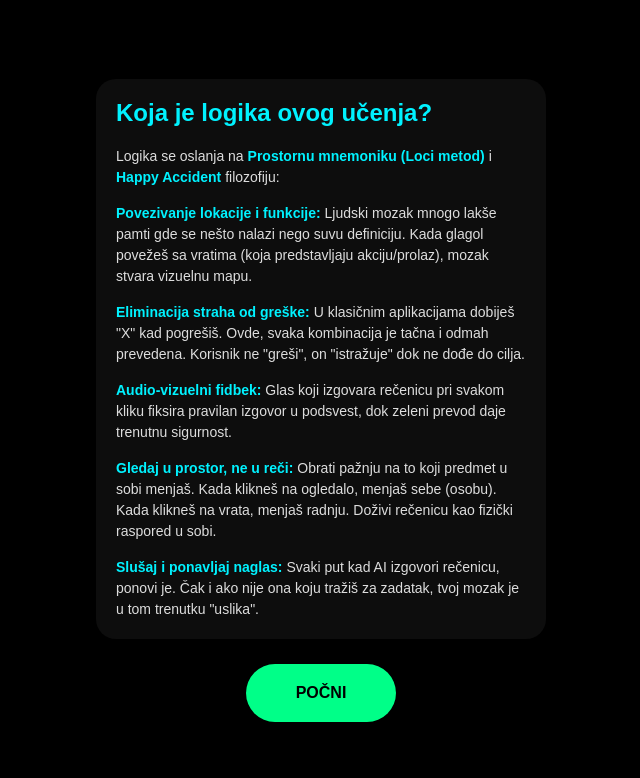
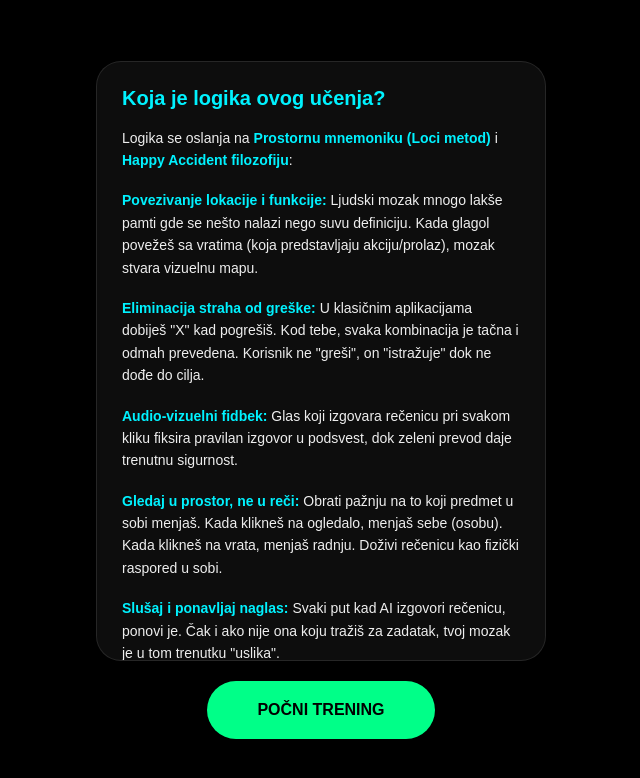
Before and after one commit to vegelandjelo/palata-pamcenja, a plain HTML site: page index.html in a window 1280 px wide. Both pictures are taken after a click on the button "DALJE". Shown: the whole page, without its empty margins (319-959 px from the left). Drawn offline with Linux system fonts and the light colour scheme.

Commit message:
Update index.html

```diff
--- a/index.html
+++ b/index.html
@@ -3,7 +3,7 @@
 <head>
     <meta charset="UTF-8">
     <meta name="viewport" content="width=device-width, initial-scale=1.0, maximum-scale=1.0, user-scalable=no">
-    <title>Grammar Room</title>
+    <title>Grammar Room Engine</title>
     <style>
         :root { --accent: #00f2ff; --success: #00ff88; --danger: #ff0000; }
         * { -webkit-tap-highlight-color: transparent; touch-action: manipulation; box-sizing: border-box; }
@@ -11,11 +11,11 @@
 
         .app-container { position: relative; width: 100%; height: 100vh; background-image: url('soba.jpg'); background-size: cover; background-position: center; }
 
-        .display-wall { position: absolute; top: 20px; left: 50%; transform: translateX(-50%); width: 90%; max-width: 320px; padding: 15px; background: rgba(0,0,0,0.9); backdrop-filter: blur(10px); border-radius: 20px; text-align: center; z-index: 10; border: 1px solid var(--accent); }
+        .display-wall { position: absolute; top: 15px; left: 50%; transform: translateX(-50%); width: 90%; max-width: 320px; padding: 12px; background: rgba(0,0,0,0.9); backdrop-filter: blur(10px); border-radius: 20px; text-align: center; z-index: 10; border: 1px solid var(--accent); }
         .success-glow { border: 3px solid var(--success) !important; box-shadow: 0 0 30px var(--success); }
 
         .instruction { font-size: 10px; color: var(--accent); letter-spacing: 2px; text-transform: uppercase; }
-        .sentence { font-size: 22px; font-weight: bold; color: #fff; margin: 5px 0; text-transform: uppercase; }
+        .sentence { font-size: 22px; font-weight: bold; color: #fff; margin: 4px 0; text-transform: uppercase; }
         .live-translation { font-size: 15px; color: var(--success); font-style: italic; }
 
         .hotspot { position: absolute; width: 100px; height: 100px; z-index: 20; display: flex; align-items: center; justify-content: center; cursor: pointer; }
@@ -27,41 +27,40 @@
 
         .overlay { position: fixed; inset: 0; background: #000; z-index: 1000; display: flex; flex-direction: column; align-items: center; justify-content: center; padding: 20px; text-align: center; }
 
-        /* NOVI STIL ZA TUTORIJAL DA BI TEKST STAO */
+        /* BOX ZA DUGAČAK TEKST */
         .tutorial-box {
-            max-width: 450px; width: 100%; padding: 20px;
-            background: rgba(255,255,255,0.05); border-radius: 20px;
-            text-align: left; overflow-y: auto; max-height: 70vh;
-            scrollbar-width: thin; scrollbar-color: var(--accent) transparent;
+            max-width: 450px; width: 100%; padding: 25px;
+            background: rgba(255,255,255,0.05); border-radius: 25px;
+            text-align: left; overflow-y: scroll; max-height: 75vh;
+            border: 1px solid rgba(255,255,255,0.1);
         }
-        .tutorial-box::-webkit-scrollbar { width: 4px; }
-        .tutorial-box::-webkit-scrollbar-thumb { background: var(--accent); }
-        .tutorial-box p { font-size: 14px; line-height: 1.5; margin-bottom: 15px; color: #ddd; }
+        .tutorial-box h2 { color: var(--accent); font-size: 20px; margin-top: 0; }
+        .tutorial-box p { font-size: 14px; line-height: 1.6; margin-bottom: 18px; color: #eee; }
         .tutorial-box b { color: var(--accent); }
 
-        .element-item { display: flex; align-items: center; gap: 15px; font-size: 20px; margin: 15px 0; background: rgba(255,255,255,0.1); padding: 12px; border-radius: 12px; width: 100%; max-width: 280px; }
-        .start-btn { margin-top: 25px; padding: 20px 50px; background: var(--accent); border: none; border-radius: 50px; font-weight: bold; font-size: 16px; color: #000; cursor: pointer; flex-shrink: 0; }
+        .element-item { display: flex; align-items: center; gap: 15px; font-size: 18px; margin: 12px 0; background: rgba(255,255,255,0.1); padding: 12px; border-radius: 12px; width: 100%; max-width: 280px; }
+        .start-btn { margin-top: 20px; padding: 20px 50px; background: var(--accent); border: none; border-radius: 50px; font-weight: bold; font-size: 16px; color: #000; cursor: pointer; flex-shrink: 0; }
         .hidden { display: none !important; }
     </style>
 </head>
 <body>
 
     <div id="step-1" class="overlay">
-        <h1 style="color:var(--accent); letter-spacing: 3px;">GRAMMAR ROOM</h1>
-        <div class="element-item"><span>🪞</span> <b>OGLEDALO</b> <span style="font-size:12px; margin-left:auto;">OSOBA</span></div>
-        <div class="element-item"><span>🚪</span> <b>VRATA</b> <span style="font-size:12px; margin-left:auto;">AKCIJA</span></div>
-        <div class="element-item"><span>🪴</span> <b>STO</b> <span style="font-size:12px; margin-left:auto;">PREDMET</span></div>
+        <h1 style="color:var(--accent); letter-spacing: 3px; font-size: 22px;">GRAMMAR ROOM</h1>
+        <div class="element-item"><span>🪞</span> <b>OGLEDALO</b> <span style="font-size:10px; margin-left:auto; opacity:0.7;">OSOBA</span></div>
+        <div class="element-item"><span>🚪</span> <b>VRATA</b> <span style="font-size:10px; margin-left:auto; opacity:0.7;">AKCIJA</span></div>
+        <div class="element-item"><span>🪴</span> <b>STO</b> <span style="font-size:10px; margin-left:auto; opacity:0.7;">PREDMET</span></div>
         <button class="start-btn" onclick="showStep(2)">DALJE</button>
     </div>
 
     <div id="step-2" class="overlay hidden">
         <div class="tutorial-box">
-            <h2 style="color:var(--accent); margin-top:0;">Koja je logika ovog učenja?</h2>
-            <p>Logika se oslanja na <b>Prostornu mnemoniku (Loci metod)</b> i <b>Happy Accident</b> filozofiju:</p>
+            <h2>Koja je logika ovog učenja?</h2>
+            <p>Logika se oslanja na <b>Prostornu mnemoniku (Loci metod)</b> i <b>Happy Accident filozofiju</b>:</p>
 
             <p><b>Povezivanje lokacije i funkcije:</b> Ljudski mozak mnogo lakše pamti gde se nešto nalazi nego suvu definiciju. Kada glagol povežeš sa vratima (koja predstavljaju akciju/prolaz), mozak stvara vizuelnu mapu.</p>
 
-            <p><b>Eliminacija straha od greške:</b> U klasičnim aplikacijama dobiješ "X" kad pogrešiš. Ovde, svaka kombinacija je tačna i odmah prevedena. Korisnik ne "greši", on "istražuje" dok ne dođe do cilja.</p>
+            <p><b>Eliminacija straha od greške:</b> U klasičnim aplikacijama dobiješ "X" kad pogrešiš. Kod tebe, svaka kombinacija je tačna i odmah prevedena. Korisnik ne "greši", on "istražuje" dok ne dođe do cilja.</p>
 
             <p><b>Audio-vizuelni fidbek:</b> Glas koji izgovara rečenicu pri svakom kliku fiksira pravilan izgovor u podsvest, dok zeleni prevod daje trenutnu sigurnost.</p>
 
@@ -69,15 +68,15 @@
 
             <p><b>Slušaj i ponavljaj naglas:</b> Svaki put kad AI izgovori rečenicu, ponovi je. Čak i ako nije ona koju tražiš za zadatak, tvoj mozak je u tom trenutku "uslika".</p>
 
-            <p><b>Uživaj u "slučajnim" rečenicama:</b> Nemoj žuriti. Klikći nasumično i prati kako se prevod menja. Najbolje ćeš naučiti upravo kroz te <b>Happy Accidents</b> dok istražuješ prostor.</p>
+            <p><b>Uživaj u "slučajnim" rečenicama:</b> Nemoj žuriti da rešiš zadatak. Klikći nasumično i prati kako se prevod menja. Najbolje ćeš naučiti upravo kroz te <b>"Happy Accidents"</b> dok istražuješ prostor.</p>
         </div>
-        <button class="start-btn" style="background:var(--success)" onclick="startApp()">POČNI</button>
+        <button class="start-btn" style="background:var(--success)" onclick="startApp()">POČNI TRENING</button>
     </div>
 
     <div class="app-container">
         <div id="panel" class="display-wall">
             <div id="m-text" class="instruction">ZADATAK</div>
-            <div id="en" class="sentence">Loding...</div>
+            <div id="en" class="sentence">...</div>
             <div id="sr" class="live-translation">...</div>
         </div>
 
@@ -127,7 +126,6 @@
             if(p.e === "I") vS += "m";
             else if(p.e === "You") vS += "š";
             else if(p.e === "They") vS = (vS==="ide"?"idu":vS+"u");
-
             if(p.e === "He" || p.e === "She") vE = (vE === "go" ? "goes" : vE + "s");
 
             document.getElementById('en').innerText = `${p.e} ${vE} ${n.e}`;
```
